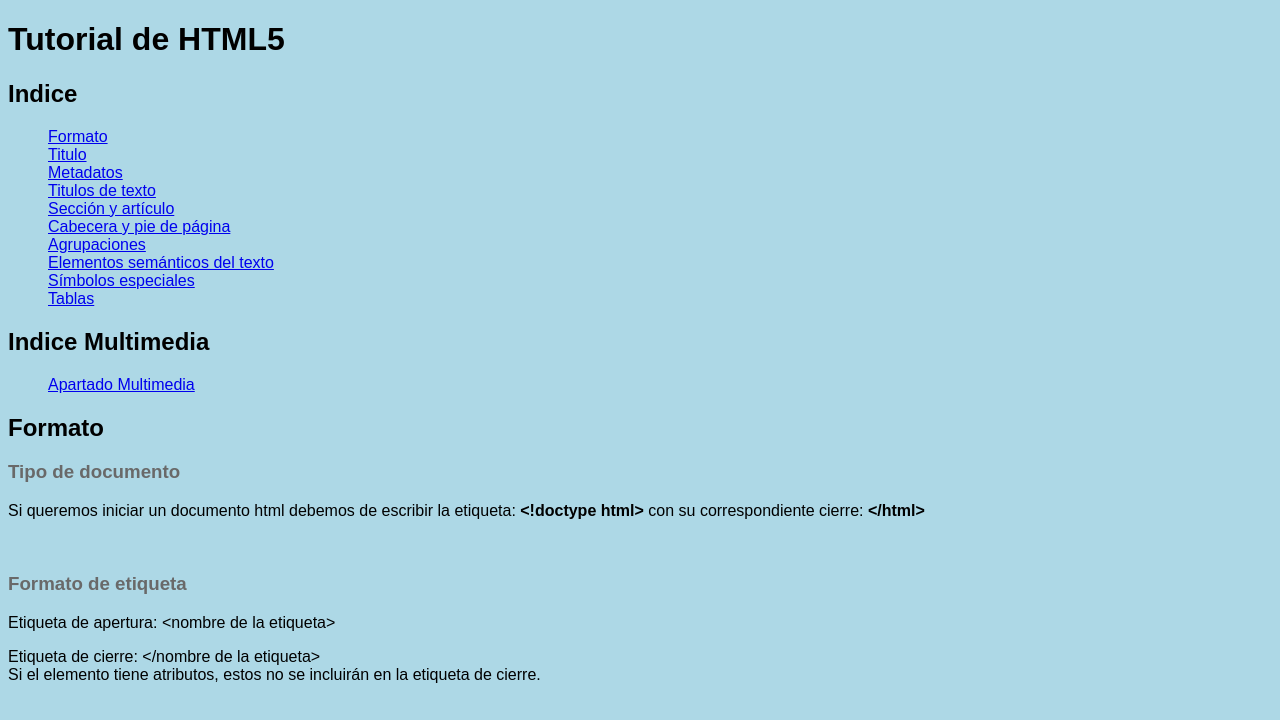
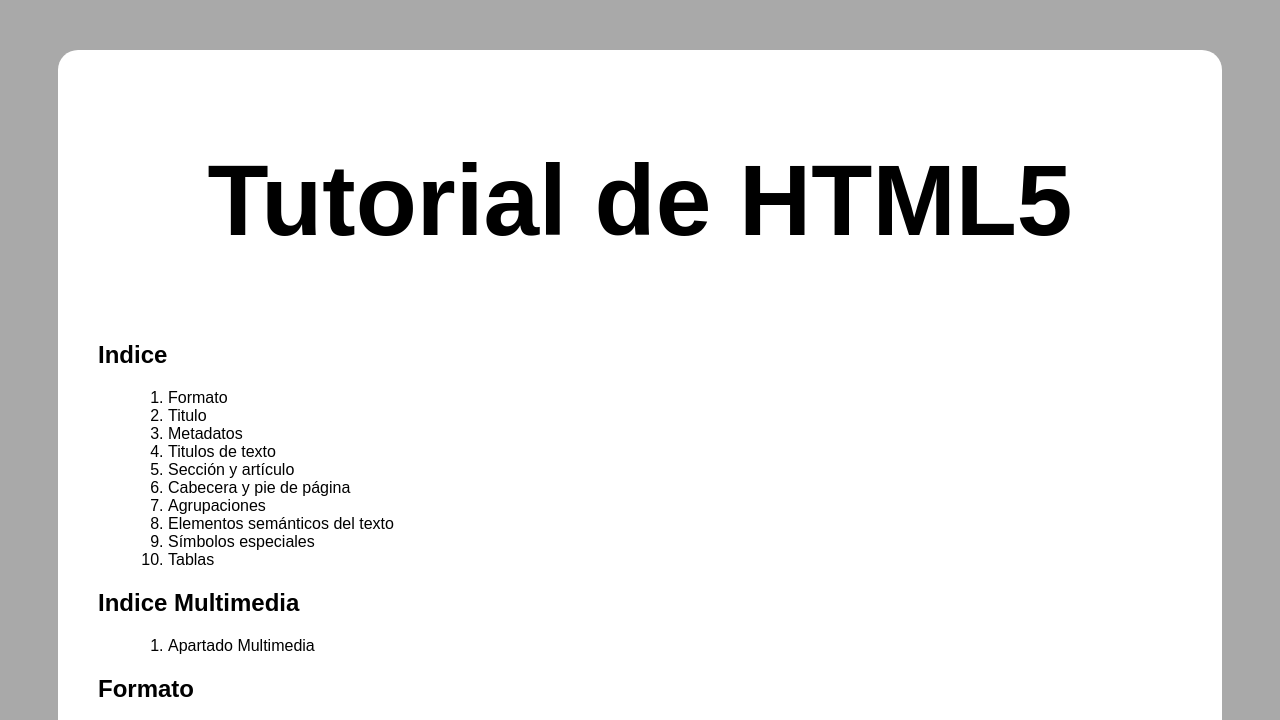
Before and after one commit to ikernadal/Trabajo-HTML, a plain HTML site: page TrabajoHTML/HTML/Main.html in a window 1280 px wide. Shown: the top 720 px of the page. Drawn offline with Linux system fonts and the light colour scheme; files that its build step writes are made by us from their sources.

Commit message:
YahiceHTML

```diff
--- a/CSS/EstiloHTML.css
+++ /dev/null
@@ -1,35 +0,0 @@
-body {
-    background-color: lightblue;
-    font-family: Arial, Helvetica, sans-serif;
-
-}
-
-
-pre {
-
-    font-family: Arial, Helvetica, sans-serif;
-    font-size: larger;
-
-}
-
-.tituloIndice {
-
-    font-size:x-large;
-    margin-bottom: 3%;
-
-}
-
-.apartadosIndice {
-
-    display: flex;
-    flex-direction: column;
-
-}
-
-
-
-h3 {
-
-    color:dimgrey;
-
-}
--- /dev/null
+++ b/TrabajoHTML/EstiloIndex.css
@@ -0,0 +1,47 @@
+h1 {
+
+    font-family: Arial, Helvetica, sans-serif;
+    font-size: 350%;
+    vertical-align: center;
+    text-align: center;
+    margin-bottom: 0%;
+
+}
+
+h2 {
+
+    font-family: Arial, Helvetica, sans-serif;
+    text-align: center;
+    color: gray;
+
+
+}
+
+img {
+
+    height: 5%;
+    width: 5%;
+
+}
+
+
+
+a {
+
+    border: 1px solid;
+    padding: 10px;
+    background-color: darkslategrey;
+    color: white;
+    text-transform: uppercase;
+    text-decoration: none;
+    font-family: Arial, Helvetica, sans-serif;
+    border-radius: 50px;
+
+}
+
+p {
+
+    text-align: center;
+    margin-top: 250px;
+
+}
--- /dev/null
+++ b/TrabajoHTML/HTML/EstiloMain.css
@@ -0,0 +1,74 @@
+body {
+
+    background-color: darkgray;
+
+}
+
+#fondo {
+
+    background-color: white;
+    font-family: Arial, Helvetica, sans-serif;
+    margin: 50px;
+    border-radius: 20px;
+    padding: 10px;
+
+}
+
+h1 {
+
+    text-align: center;
+    font-size: 100px;
+
+
+}
+
+h2 {
+
+    margin-left: 30px;
+
+}
+
+h3 {
+
+    color:dimgrey;
+    margin-left: 50px;
+
+}
+
+p {
+
+    margin-left: 60px;
+
+}
+
+#apartadosIndice {
+
+    display: flex;
+    flex-direction: column;
+    color: black;
+    text-decoration: none;
+
+}
+
+pre {
+
+    font-family: Arial, Helvetica, sans-serif;
+    font-size: large;
+    margin-left: 80px;
+
+}
+
+ul, ol {
+
+    margin-left: 60px;
+
+}
+
+#tabla {
+
+    border: black;
+    border-style: solid;
+    text-align: center;
+    margin-left: 80px;
+
+}
--- /dev/null
+++ b/TrabajoHTML/HTML/EstiloMultimedia.css
@@ -0,0 +1,50 @@
+#fondo {
+
+    background-color: white;
+    font-family: Arial, Helvetica, sans-serif;
+    margin: 50px;
+    border-radius: 20px;
+    padding: 10px;
+
+}
+
+#apartadosIndice {
+
+    display: flex;
+    flex-direction: column;
+    color: black;
+    text-decoration: none;
+
+}
+
+body {
+
+    background-color: darkgray;
+
+}
+
+h1 {
+
+    text-align: center;
+    font-size: 100px;
+
+
+}
+
+h2 {
+
+    margin-left: 30px;
+
+}
+
+p, img {
+
+    margin-left: 60px;
+
+}
+
+ol {
+
+    margin-left: 60px;
+
+}
--- a/HTML/TrabajoHTML.html
+++ b/TrabajoHTML/HTML/Main.html
@@ -6,11 +6,13 @@
             <meta http-equiv="X-UA-Compatible" content="IE=edge">
             <meta name="viewport" content="width=device-width, initial-scale=1.0">
             <title>Tutorial HTML5</title>
-            <link rel="stylesheet" type="text/css" href="EstiloHTML.css">
+            <link rel="stylesheet" type="text/css" href="EstiloMain.css">
 
         </head>
 
         <body>
+
+        <section id="fondo">
 
             <h1>Tutorial de HTML5</h1>
 
@@ -20,34 +22,24 @@
 
                 <ol>
 
-                <a href="#formato" class="apartadosIndice">Formato</a>
-                <a href="#titulo" class="apartadosIndice">Titulo</a>
-                <a href="#metadatos" class="apartadosIndice">Metadatos</a>
-                <a href="#tituloTexto" class="apartadosIndice">Titulos de texto</a>
-                <a href="#seccionArticulo" class="apartadosIndice">Sección y artículo</a>
-                <a href="#documento" class="apartadosIndice">Cabecera y pie de página</a>
-                <a href="#agrupacion" class="apartadosIndice">Agrupaciones</a>
-                <a href="#elementosSemanticos" class="apartadosIndice">Elementos semánticos del texto</a>
-                <a href="#simbolosEspeciales" class="apartadosIndice">Símbolos especiales</a>
-                <a href="#tablas" class="apartadosIndice">Tablas</a>
+                <li><a href="#formato" id="apartadosIndice">Formato</a></li>
+                <li><a href="#titulo" id="apartadosIndice">Titulo</a></li>
+                <li><a href="#metadatos" id="apartadosIndice">Metadatos</a></li>
+                <li><a href="#tituloTexto" id="apartadosIndice">Titulos de texto</a></li>
+                <li><a href="#seccionArticulo" id="apartadosIndice">Sección y artículo</a></li>
+                <li><a href="#documento" id="apartadosIndice">Cabecera y pie de página</a></li>
+                <li><a href="#agrupacion" id="apartadosIndice">Agrupaciones</a></li>
+                <li><a href="#elementosSemanticos" id="apartadosIndice">Elementos semánticos del texto</a></li>
+                <li><a href="#simbolosEspeciales" id="apartadosIndice">Símbolos especiales</a></li>
+                <li><a href="#tablas" id="apartadosIndice">Tablas</a></li>
 
                 </ol>
-
-            </section>
-
-            <section id="indiceExterno" class="indiceExterno">
-
-
-
-            </section>
-
-            <section id="indiceMultimedia" class="indiceMultimedia">
 
                 <h2>Indice Multimedia</h2>
 
                 <ol>
 
-                    <a href="HTML/Multimedia.html" class="apartadosIndice">Apartado Multimedia</a>
+                    <li><a href="Multimedia.html" class="apartadosIndice" target="_blank" id="apartadosIndice">Apartado Multimedia</a></li>
 
                 </ol>
 
@@ -170,8 +162,9 @@
                 <p>
 
                     Los metadatos se escriben asi: <br>
-                    &lt;meta charset=“utf-8”&gt; <br>
-                    &lt;meta name=“author” content=“Iker”&gt;
+                    &lt;meta charset="UTF-8"&gt;
+                    &lt;meta http-equiv="X-UA-Compatible" content="IE=edge"&gt;
+                    &lt;meta name="viewport" content="width=device-width, initial-scale=1.0"&gt;
 
                 </p>
 
@@ -457,17 +450,18 @@
 
                         <li>&lt;table&gt; para abrir la tabla y &lt;/table&gt; para cerrarla</li>
                         <li>&lt;tr&gt;&lt;/tr&gt; para insertar una fila en la tabla</li>
-                        <li>&lt;td&gt;&lt;td&gt; para insertar una columna en la fila de la tabla</li>
+                        <li>&lt;td&gt;&lt;/td&gt; para insertar una columna en la fila de la tabla</li>
+                        <li>&lt;thead&gt;&lt;/thead&gt; para aplicar un encabezado de tabla</li>
 
                     </ul>
 
                 </p>
 
-                <table>
+                <table id="tabla" class="tabla" rules="all" width="500" height="500">
 
                     <tr>
 
-                        <td> </td> <td><b>1</b></td> <td><b>2</b></td> <td><b>3</b></td> <td><b>4</b></td> <td><b>5</b></td>
+                        <td width="100"> </td> <td width="100"><b>1</b></td> <td width="100"><b>2</b></td> <td width="100"><b>3</b></td> <td width="100"><b>4</b></td> <td width="100"><b>5</b></td>
 
                     </tr>
 
@@ -504,6 +498,6 @@
                 </table>
 
             </section>
-
+        </section>
         </body>
     </html>
```
Also changed, not shown: HTML/Multimedia.html (deleted, +0 -54 lines), Index.html (deleted, +0 -15 lines), TrabajoHTML/HTML/Multimedia.html (added, +61 -0 lines), TrabajoHTML/Index.html (added, +27 -0 lines), TrabajoHTML/HTML/ataque a los judios.jpg (renamed from Imágenes/ataque a los judios.jpg), TrabajoHTML/HTML/panita miguel.JPG (added), TrabajoHTML/pilar griego con html5.jpg (added).
